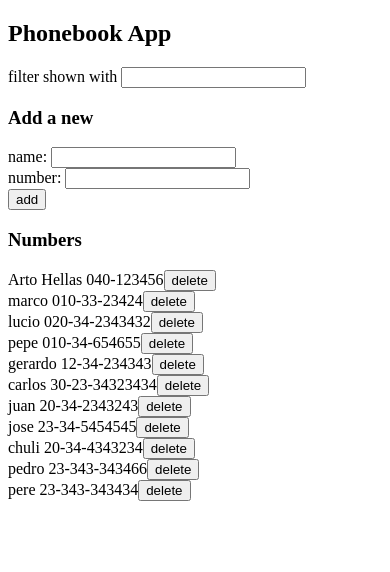
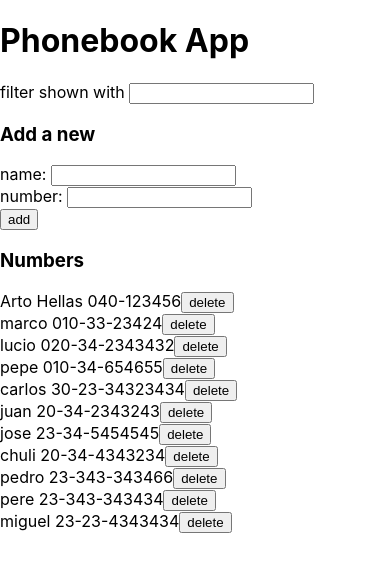
Before and after one commit to Gerarddelae/full-stack-op, a React (Create React App) app in the folder part2/phonebook/: page / in a window 390 px wide. Shown: the top 572 px of the page. Built offline with nearby package versions, Linux system fonts and the light colour scheme; data requests are answered from the project's data file.

Commit message:
phonebook step 12

```diff
--- a/part2/phonebook/db.json
+++ b/part2/phonebook/db.json
@@ -19,11 +19,6 @@
       "name": "pepe",
       "number": "010-34-654655",
       "id": 5
-    },
-    {
-      "name": "gerardo",
-      "number": "12-34-234343",
-      "id": 6
     },
     {
       "name": "carlos",
@@ -54,6 +49,11 @@
       "name": "pere",
       "number": "23-343-343434",
       "id": 12
+    },
+    {
+      "name": "miguel",
+      "number": "23-23-4343434",
+      "id": 13
     }
   ]
 }
--- a/part2/phonebook/src/App.css
+++ b/part2/phonebook/src/App.css
@@ -27,12 +27,3 @@
 .App-link {
   color: #61dafb;
 }
-
-@keyframes App-logo-spin {
-  from {
-    transform: rotate(0deg);
-  }
-  to {
-    transform: rotate(360deg);
-  }
-}
--- a/part2/phonebook/src/App.js
+++ b/part2/phonebook/src/App.js
@@ -1,14 +1,19 @@
 import React, { useState, useEffect } from "react";
+import "./index.css";
 import { Filter } from "./components/Filter";
 import { PersonForm } from "./components/PersonForm";
 import personService from "./services/persons";
 import { Button } from "./components/Button";
+import { Notification } from "./components/Notification";
+import { Error } from "./components/Error";
 
 const App = () => {
   const [persons, setPersons] = useState([]);
   const [newName, setNewName] = useState("");
   const [newNumber, setNewNumber] = useState("");
   const [filter, setFilter] = useState("");
+  const [message, setMessage] = useState(null);
+  const [errorMessage, setErrorMessage] = useState(null);
 
   useEffect(() => {
     personService.getAll().then((persons) => {
@@ -25,19 +30,32 @@
     const onlyNames = persons.map((persons) => persons.name);
     const position = onlyNames.indexOf(newName);
     const id = position === -1 ? undefined : position;
-    const serverID = persons[id].id;
+    const serverID = id === undefined ? -1 : persons[id].id;
     onlyNames.includes(newName)
       ? updateNumber(serverID, newName, newNumber)
-      : personService.create(newPerson).then((newPerson) => {
-          setPersons(persons.concat(newPerson));
-          setNewName("");
-          setNewNumber("");
-        });
+      : personService
+          .create(newPerson)
+          .then((newPerson) => {
+            setPersons(persons.concat(newPerson));
+            setNewName("");
+            setNewNumber("");
+          })
+          .then(
+            setMessage(`Added ${newName}`),
+            setTimeout(() => {
+              setMessage(null);
+            }, 2000)
+          );
   };
 
   const deletePerson = (id, name) => {
     if (window.confirm(`Delete ${name}?`)) {
-      personService.remove(id);
+      personService.remove(id).catch((error) => {
+        setErrorMessage(`${name} was already removed from server`);
+        setTimeout(() => {
+          setErrorMessage(null);
+        }, 5000);
+      });
       setPersons(persons.filter((person) => person.id !== id));
     } else {
       return;
@@ -87,7 +105,9 @@
         );
   return (
     <div>
-      <h2>Phonebook App</h2>
+      <h1>Phonebook App</h1>
+      <Notification message={message} />
+      <Error message={errorMessage} />
       <Filter handleFilter={handleFilter} />
       <h3>Add a new</h3>
       <PersonForm
--- /dev/null
+++ b/part2/phonebook/src/components/Error.js
@@ -0,0 +1,11 @@
+export const Error = ({ message }) => {
+    if (message === null) {
+      return null
+    }
+
+    return (
+      <div className="error">
+        {message}
+      </div>
+    )
+  }
--- /dev/null
+++ b/part2/phonebook/src/components/Notification.js
@@ -0,0 +1,11 @@
+export const Notification = ({ message }) => {
+    if (message === null) {
+      return null
+    }
+
+    return (
+      <div className="notification">
+        {message}
+      </div>
+    )
+  }
--- a/part2/phonebook/src/index.css
+++ b/part2/phonebook/src/index.css
@@ -11,3 +11,23 @@
   font-family: source-code-pro, Menlo, Monaco, Consolas, 'Courier New',
     monospace;
 }
+
+.notification {
+  color: green;
+  background: lightgrey;
+  font-size: 20px;
+  border-style: solid;
+  border-radius: 5px;
+  padding: 10px;
+  margin-bottom: 10px;
+}
+
+.error {
+  color: red;
+  background: lightgrey;
+  font-size: 20px;
+  border-style: solid;
+  border-radius: 5px;
+  padding: 10px;
+  margin-bottom: 10px;
+}
```
